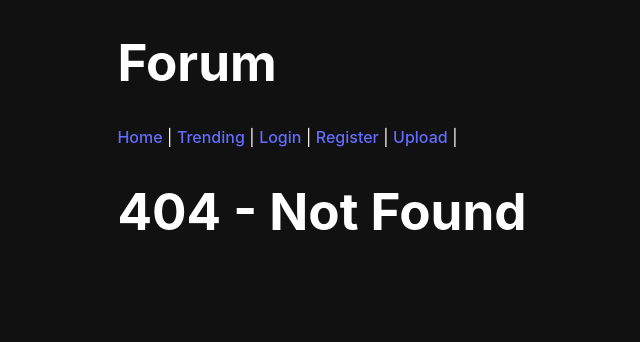
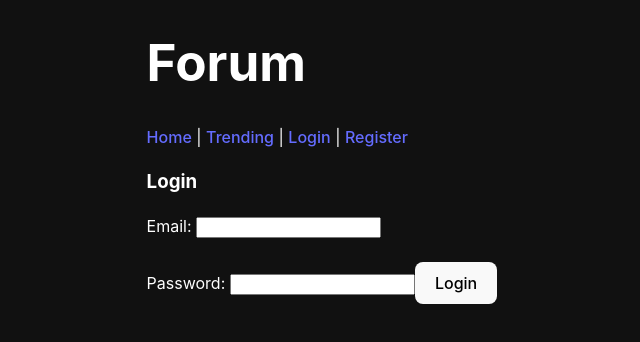
Before and after one commit to Plamen536/Forum2, a React (Vite) app in the folder Forum Project/: page /login in a window 1280 px wide. Before the commit this address had no page. Shown: the top 342 px of the page, without its empty margins (318-958 px from the left). Built offline with nearby package versions, Linux system fonts and the light colour scheme.

Commit message:
Add Login component and update routing in App.jsx; implement logout functionality in Header

```diff
--- a/Forum Project/src/App.jsx
+++ b/Forum Project/src/App.jsx
@@ -3,6 +3,7 @@ import { BrowserRouter, Routes, Route } from 'react-router-dom';
 import Register from './components/Register/Register';
 import Home from './view/Home/Home';
 import NotFound from './view/NotFound/NotFound';
+import Login from './components/Login/Login';
 import './App.css';
 import Header from './components/Header/Header';
 import { AppContext } from './components/store/app.context';
@@ -33,6 +34,7 @@ function App() {
           <Route path="/" element={<Home />} />
           <Route path="/trending" element={<TrendingView />} />
           <Route path="/post" element={<PostView />} />
+          <Route path="/login" element={<Login />} />
           <Route path="/register" element={<Register></Register>} />
           <Route path="/upload" element={<UploadView />} />
           <Route path="*" element={<NotFound />} />
--- a/Forum Project/src/components/Header/Header.jsx
+++ b/Forum Project/src/components/Header/Header.jsx
@@ -1,16 +1,42 @@
 import { NavLink } from "react-router-dom";
+import { useNavigate } from "react-router-dom";
+import { useContext } from "react";
+import { AppContext } from "../store/app.context";
+import { logoutUser } from "../../services/auth.service";
 import "./Header.css";
 
 export default function Header() {
+
+    const { user, userData, setAppState } = useContext(AppContext);
+    const navigate = useNavigate();
+
+    const logout = () => {
+      logoutUser()
+        .then(() => {
+          setAppState({
+            user: null,
+            userData: null
+          });
+          navigate('/login');
+        })
+        .catch((error) => {
+          console.error(error.message);
+        })
+    }
+
+
     return (
         <div>
             <h1>Forum</h1>
             <div>
                 <NavLink to="/">Home</NavLink> |&nbsp;
                 <NavLink to="/trending">Trending</NavLink> |&nbsp;
+                {!user && (<>
                 <NavLink to="/login">Login</NavLink> |&nbsp;
-                <NavLink to="/register">Register</NavLink> |&nbsp;
-                <NavLink to="/upload">Upload</NavLink> |&nbsp;
+                <NavLink to="/register">Register</NavLink>
+                </>)}
+                {user && <NavLink to="/upload">Upload</NavLink>}
+                {user && <button onClick={logout}>Logout</button>}
             </div>
         </div>
     );
--- /dev/null
+++ b/Forum Project/src/components/Login/Login.jsx
@@ -0,0 +1,32 @@
+// const { setContext } = useContext(AppContext);
+
+//   const onLogin = () => {
+//     // TODO: validate form before submitting
+
+//     loginUser(form.email, form.password)
+//       .then(credential => {
+//         setContext({
+//           user: credential.user,
+//         });
+//       })
+//       .then(() => {
+//         navigate('/');
+//       })
+//       .catch(e => console.log(e.message));
+//   };
+
+export default function Login() {
+  return (
+    <div>
+      <h3>Login</h3>
+      <div>
+        <label htmlFor="email">Email: </label>
+        <input type="email" name="email" id="email" />
+        <br /><br />
+        <label htmlFor="password">Password: </label>
+        <input type="password" name="password" id="password" />
+        <button>Login</button>
+      </div>
+    </div>
+  );
+}
```
Also changed, not shown: Forum Project/src/components/Login/Login.js (deleted, +0 -16 lines).
